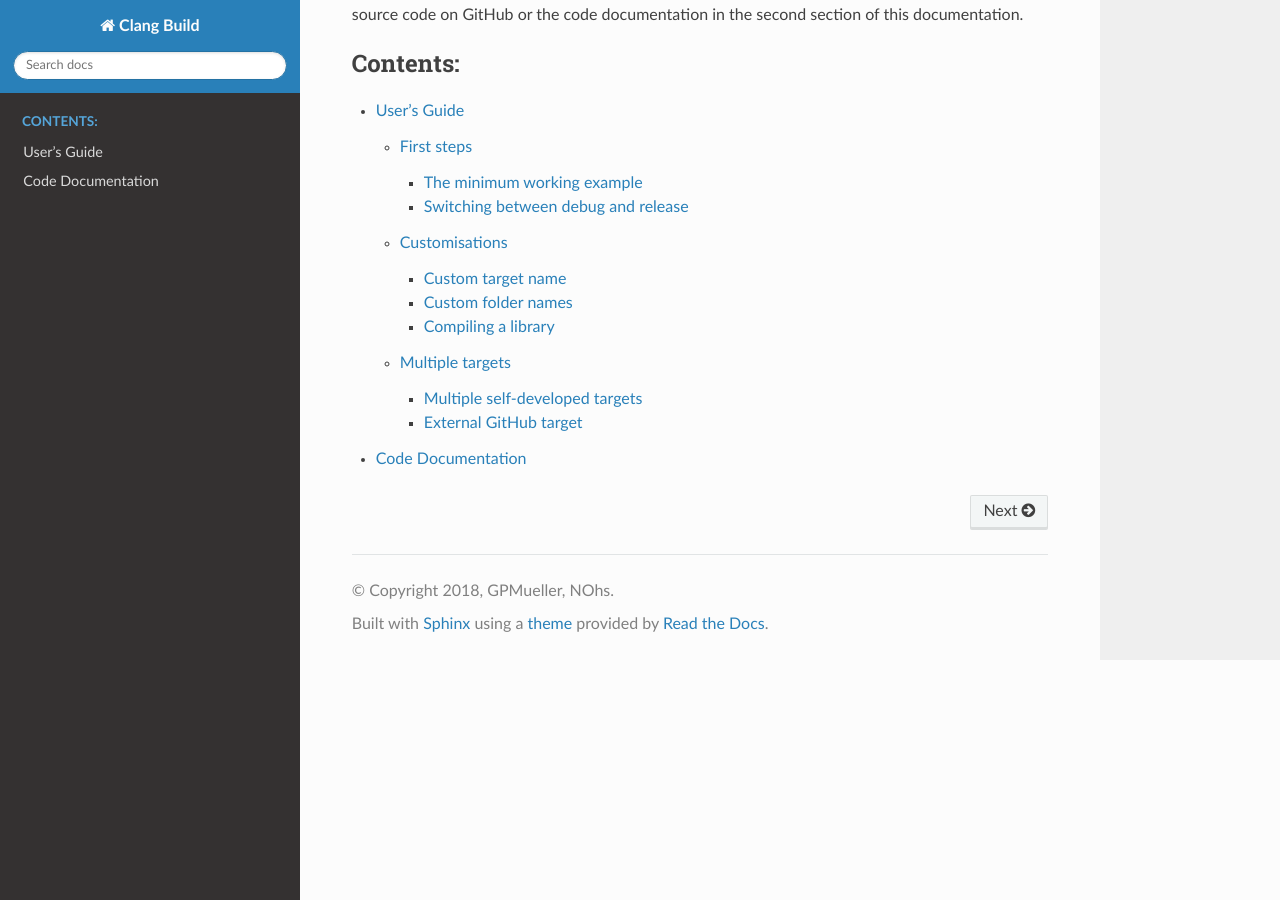
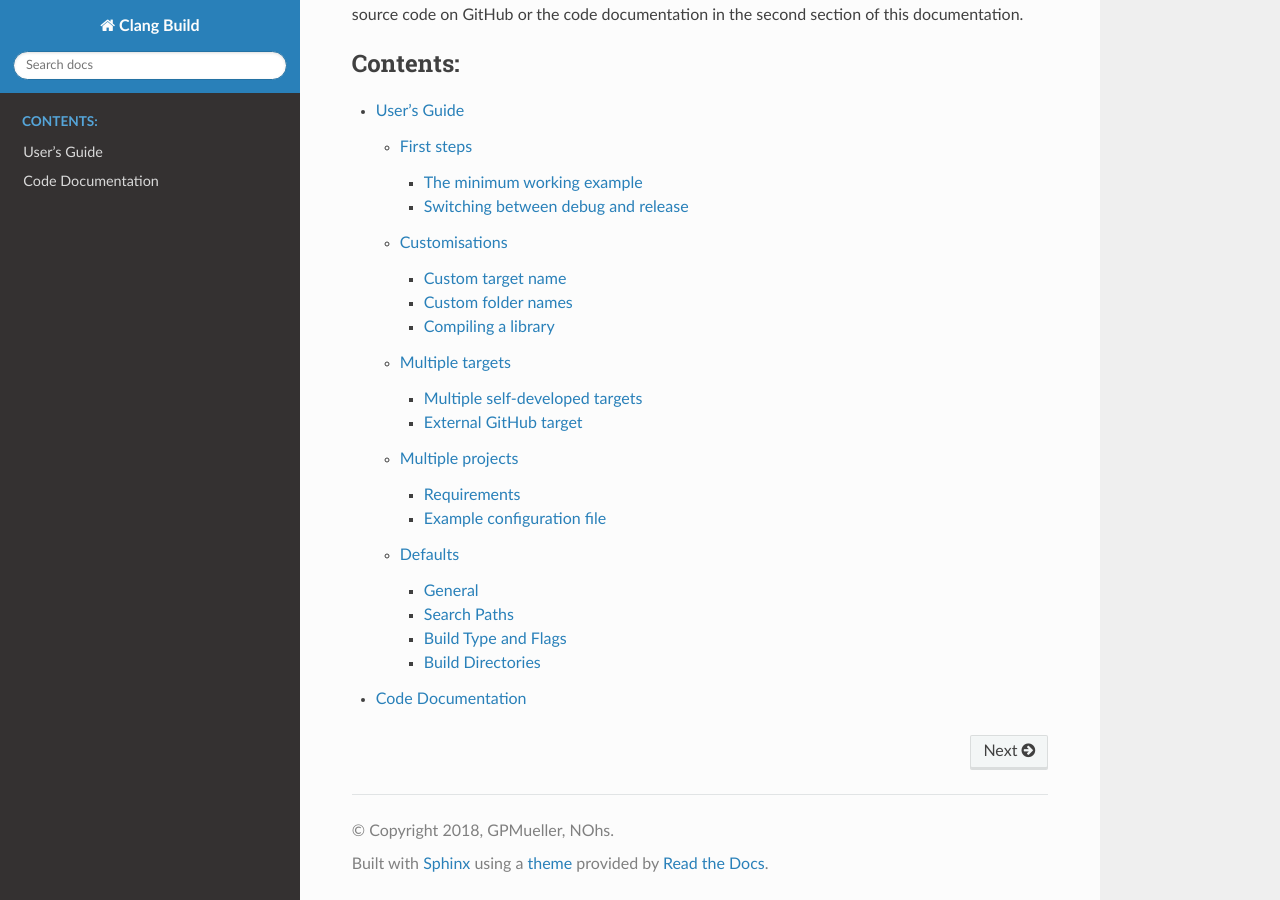
Before and after one commit to Trick-17/clang-build, a Sphinx documentation site: the page built from docs/index.rst, in a window 1280 px wide and 900 px high, scrolled down 529 px. Built offline with Sphinx 7.4.7 and the Read the Docs theme 2.0.0, drawn with Linux system fonts in a browser that asks for light colours.

Commit message:
Moved documentation of defaults and subprojects. Also made some minor improvements to those two files.

````diff
--- a/docs/Subprojects.md
+++ b/docs/user_guide/multiple_projects.rst
@@ -1,4 +1,4 @@
-Subprojects
+Multiple projects
 ==============================================
 
 In order to manage larger project structures and nested dependencies,
@@ -7,13 +7,13 @@
 Requirements
 ----------------------------------------------
 
-### Project Naming
+**Project Naming**
 
 - When one or more subprojects are specified, the root project has to be named,
 as targets are then identified by project.
 - If a subproject is not given a name, it is required that the corresponding config file specifies a name
 
-### Build Paths
+**Build Paths**
 
 If there is only a single project, the build paths will be the same as if only targets had been specified.
 Otherwise, every project will get its own folder `build/projectname` and targets will get their own folders under this folder.
@@ -23,16 +23,15 @@
 
 A simple example of a main project consuming a second one, which is located in a subdirectory:
 
-```toml
-name = "mainproject"
+.. code-block:: TOML
+    name = "mainproject"
 
-[myexe]
-output_name  = "runLib"
-dependencies = ["mysubproject.mylib"]
-directory    = "myexe"
+    [myexe]
+    output_name  = "runLib"
+    dependencies = ["mysubproject.mylib"]
+    directory    = "myexe"
 
 
-[[subproject]]
-name = "mysubproject"
-directory = "mylib"
-```
+    [[subproject]]
+    name = "mysubproject"
+    directory = "mylib"
--- a/docs/user_guide/user_guide.rst
+++ b/docs/user_guide/user_guide.rst
@@ -11,3 +11,5 @@
    first_steps.rst
    customisations.rst
    multiple_targets.rst
+   multiple_projects.rst
+   defaults.rst
````
Also changed, not shown: docs/user_guide/defaults.rst (renamed from docs/Defaults.md, +26 -19 lines).
